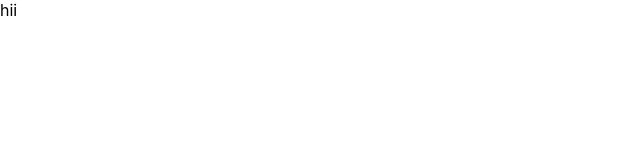
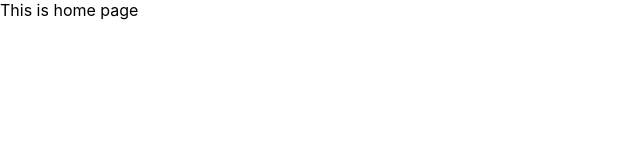
Before and after one commit to pradeepdhupar/box-office, a React (Create React App) app: page / in a window 1280 px wide. Shown: the top 160 px of the page, without its empty margins (0-640 px from the left). Built offline with nearby package versions, Linux system fonts and the light colour scheme.

Commit message:
added react router

```diff
--- a/src/App.js
+++ b/src/App.js
@@ -1,11 +1,18 @@
 import React from "react";
+import { Switch, Route } from "react-router-dom";
 
 function App() {
-  return (
-    <div className="App">
-      hii
-    </div>
-  );
+  return <Switch>
+      <Route exact={true} path="/">
+      This is home page
+      </Route>
+      <Route exact={true} path="/7">
+      Dhoni
+      </Route>
+      <Route>
+      This is 404 page
+      </Route>
+    </Switch>;
 }
 
 export default App;
--- a/src/index.js
+++ b/src/index.js
@@ -3,12 +3,13 @@ import ReactDOM from 'react-dom/client';
 import './index.css';
 import App from './App';
 import reportWebVitals from './reportWebVitals';
+import { BrowserRouter } from 'react-router-dom';
 
 const root = ReactDOM.createRoot(document.getElementById('root'));
 root.render(
-  <React.StrictMode>
+  <BrowserRouter>
     <App />
-  </React.StrictMode>
+  </BrowserRouter>
 );
 
 // If you want to start measuring performance in your app, pass a function
```
Also changed, not shown: 1 other file (tests, documents, lock files or other folders).
